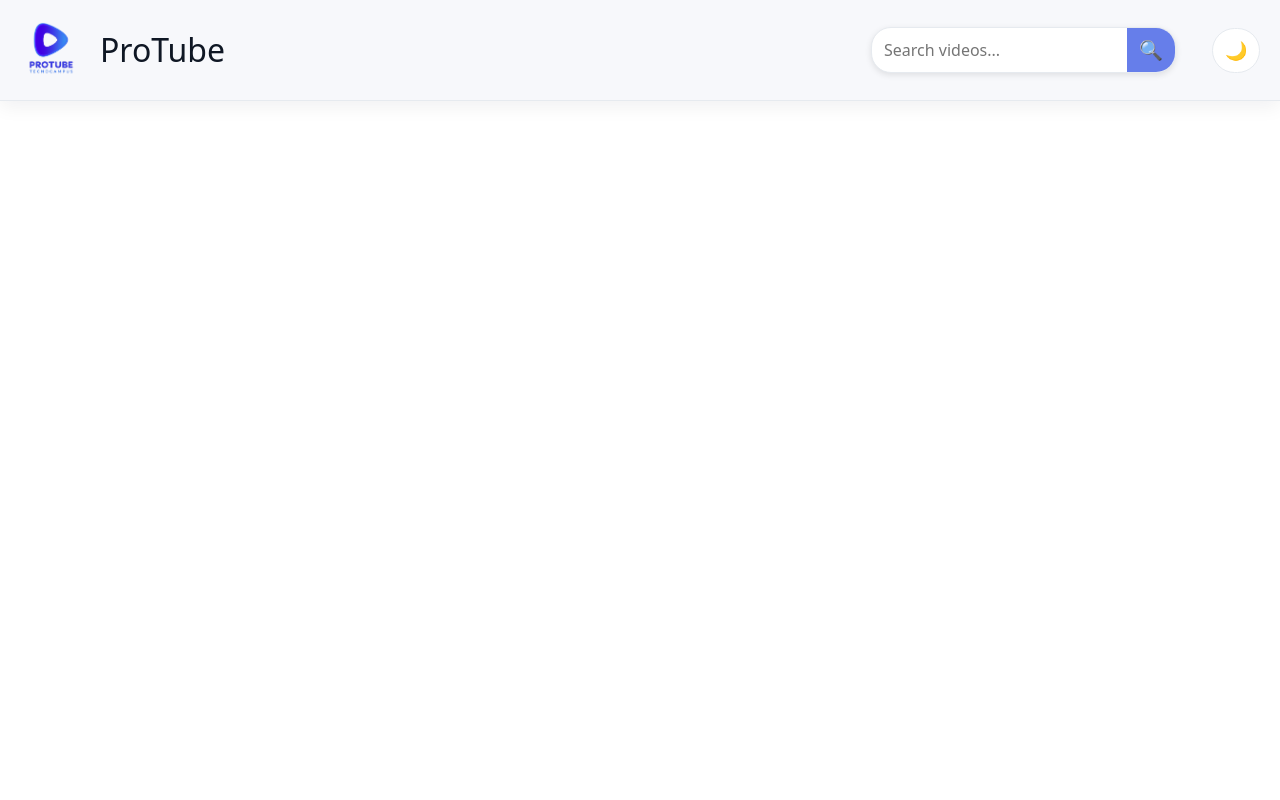
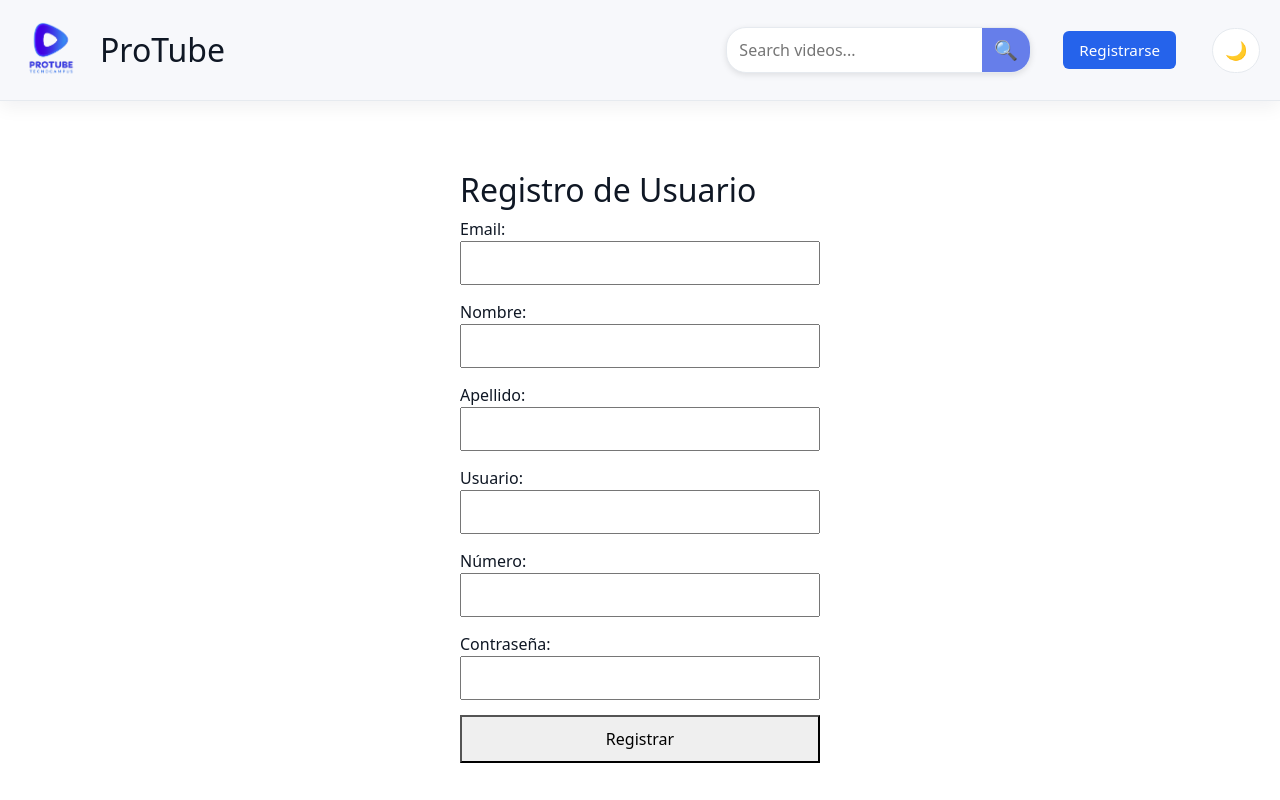
Before and after one commit to Nightfall15/Protube, a React (Vite) app in the folder frontend/: page /register in a window 1280 px wide. Before the commit this address had no page. Built offline with nearby package versions, Linux system fonts and the light colour scheme.

Commit message:
RegisterFrontend

```diff
--- a/frontend/src/App.css
+++ b/frontend/src/App.css
@@ -246,3 +246,26 @@
   outline: 3px solid rgba(37, 99, 235, 0.12);
   outline-offset: 2px;
 }
+
+.register-button {
+    padding: 8px 16px;
+    background: var(--accent);
+    color: white;
+    border: none;
+    border-radius: 6px;
+    cursor: pointer;
+    font-size: 0.95rem;
+    font-weight: 500;
+    transition: background 0.22s ease, transform 0.12s ease;
+    margin-left: 12px;
+}
+
+.register-button:hover {
+    background: var(--accent-600);
+    transform: translateY(-1px);
+}
+
+.register-button:focus {
+    outline: 3px solid rgba(37, 99, 235, 0.12);
+    outline-offset: 2px;
+}
--- a/frontend/src/App.tsx
+++ b/frontend/src/App.tsx
@@ -3,6 +3,8 @@ import './App.css';
 import { BrowserRouter, Routes, Route, useNavigate, useParams, Link } from 'react-router-dom';
 import { useAllVideos } from './useAllVideos';
 import React, { useState, useEffect } from 'react';
+import Register from './pages/Register';
+
 
 function App() {
   const [darkMode, setDarkMode] = useState<boolean>(() => {
@@ -30,10 +32,13 @@ function App() {
         <Routes>
           <Route path="/" element={<ContentApp />} />
           <Route path="/search/:query" element={<SearchResults />} />
+          <Route path="/register" element={<Register />} />
         </Routes>
       </div>
     </BrowserRouter>
   );
+
+
 }
 
 // ================= HEADER WITH SEARCH =================
@@ -74,6 +79,10 @@ function Header({
           🔍
         </button>
       </form>
+
+      <button onClick={() => navigate('/register')} className="register-button">
+        Registrarse
+      </button>
 
       <button
         className="theme-toggle"
--- /dev/null
+++ b/frontend/src/pages/Register.tsx
@@ -0,0 +1,146 @@
+// src/pages/Register.tsx
+import React, { useState } from 'react';
+import { useNavigate } from 'react-router-dom';
+
+const Register = () => {
+  const navigate = useNavigate();
+  const [formData, setFormData] = useState({
+    email: '',
+    name: '',
+    number: '',
+    password: '',
+    surname: '',
+    username: '',
+  });
+  const [error, setError] = useState('');
+  const [loading, setLoading] = useState(false);
+
+  const handleChange = (e: React.ChangeEvent<HTMLInputElement>) => {
+    setFormData({
+      ...formData,
+      [e.target.name]: e.target.value,
+    });
+  };
+
+  const handleSubmit = async (e: React.FormEvent) => {
+    e.preventDefault();
+    setError('');
+    setLoading(true);
+
+    try {
+      const response = await fetch('http://localhost:8080/api/auth/register', {
+        method: 'POST',
+        headers: {
+          'Content-Type': 'application/json',
+        },
+        body: JSON.stringify(formData),
+      });
+
+      if (!response.ok) {
+        const errorText = await response.text();
+        throw new Error(errorText || 'Error en el registro');
+      }
+
+      // Intenta parsear como JSON, si falla usa texto plano
+      const contentType = response.headers.get('content-type');
+      let data;
+
+      if (contentType && contentType.includes('application/json')) {
+        data = await response.json();
+        if (data.token) {
+          localStorage.setItem('token', data.token);
+        }
+      } else {
+        // Si es texto plano, simplemente ignóralo
+        await response.text();
+      }
+
+      // Redirige al usuario después del registro exitoso
+      navigate('/');
+    } catch (err) {
+      setError(err instanceof Error ? err.message : 'Error al registrar usuario. Intenta nuevamente.');
+    } finally {
+      setLoading(false);
+    }
+  };
+
+  return (
+    <div style={{ maxWidth: '400px', margin: '50px auto', padding: '20px' }}>
+      <h2>Registro de Usuario</h2>
+      {error && <div style={{ color: 'red', marginBottom: '10px' }}>{error}</div>}
+      <form onSubmit={handleSubmit}>
+        <div style={{ marginBottom: '15px' }}>
+          <label>Email:</label>
+          <input
+            type="email"
+            name="email"
+            value={formData.email}
+            onChange={handleChange}
+            required
+            style={{ width: '100%', padding: '8px' }}
+          />
+        </div>
+        <div style={{ marginBottom: '15px' }}>
+          <label>Nombre:</label>
+          <input
+            type="text"
+            name="name"
+            value={formData.name}
+            onChange={handleChange}
+            required
+            style={{ width: '100%', padding: '8px' }}
+          />
+        </div>
+        <div style={{ marginBottom: '15px' }}>
+          <label>Apellido:</label>
+          <input
+            type="text"
+            name="surname"
+            value={formData.surname}
+            onChange={handleChange}
+            required
+            style={{ width: '100%', padding: '8px' }}
+          />
+        </div>
+        <div style={{ marginBottom: '15px' }}>
+          <label>Usuario:</label>
+          <input
+            type="text"
+            name="username"
+            value={formData.username}
+            onChange={handleChange}
+            required
+            style={{ width: '100%', padding: '8px' }}
+          />
+        </div>
+        <div style={{ marginBottom: '15px' }}>
+          <label>Número:</label>
+          <input
+            type="text"
+            name="number"
+            value={formData.number}
+            onChange={handleChange}
+            required
+            style={{ width: '100%', padding: '8px' }}
+          />
+        </div>
+        <div style={{ marginBottom: '15px' }}>
+          <label>Contraseña:</label>
+          <input
+            type="password"
+            name="password"
+            value={formData.password}
+            onChange={handleChange}
+            required
+            style={{ width: '100%', padding: '8px' }}
+          />
+        </div>
+        <button type="submit" disabled={loading} style={{ width: '100%', padding: '10px' }}>
+          {loading ? 'Registrando...' : 'Registrar'}
+        </button>
+      </form>
+    </div>
+  );
+};
+
+export default Register;
```
Also changed, not shown: 1 other file (tests, documents, lock files or other folders).
